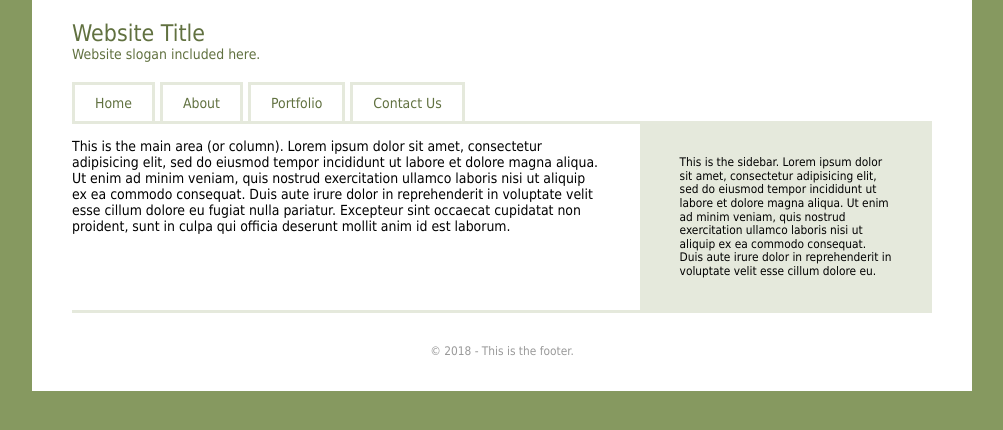
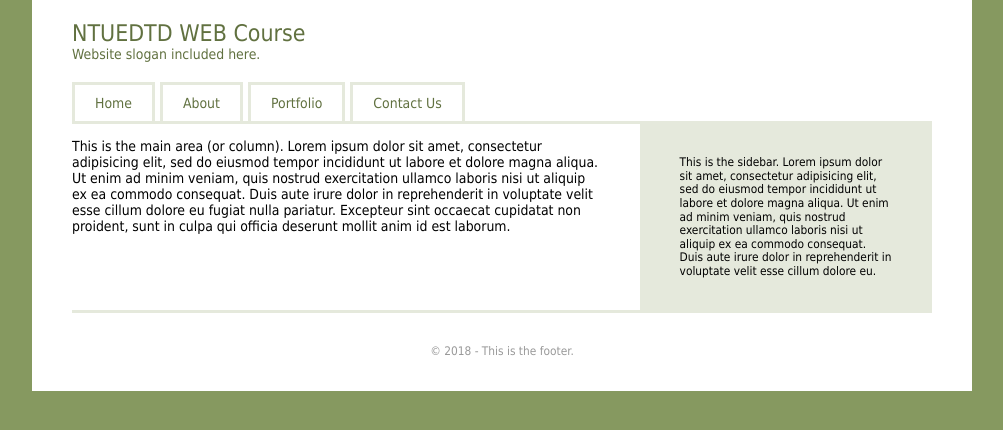
Before and after one commit to chsyu/grad_2025_f2e_medium, a plain HTML site: page index.html in a window 1280 px wide. Shown: the whole page, without its empty margins (138-1141 px from the left). Drawn offline with Linux system fonts and the light colour scheme.

Commit message:
modify to a new title

```diff
--- a/index.html
+++ b/index.html
@@ -11,7 +11,7 @@
 <body>
 	<div class="container">
 		<header class="header">
-			<h1 class="header-title">Website Title</h1>
+			<h1 class="header-title">NTUEDTD WEB Course</h1>
 			<p class="header-slogan">Website slogan included here.</p>
 			<nav class="nav">
 				<ul class="nav-list">
```
